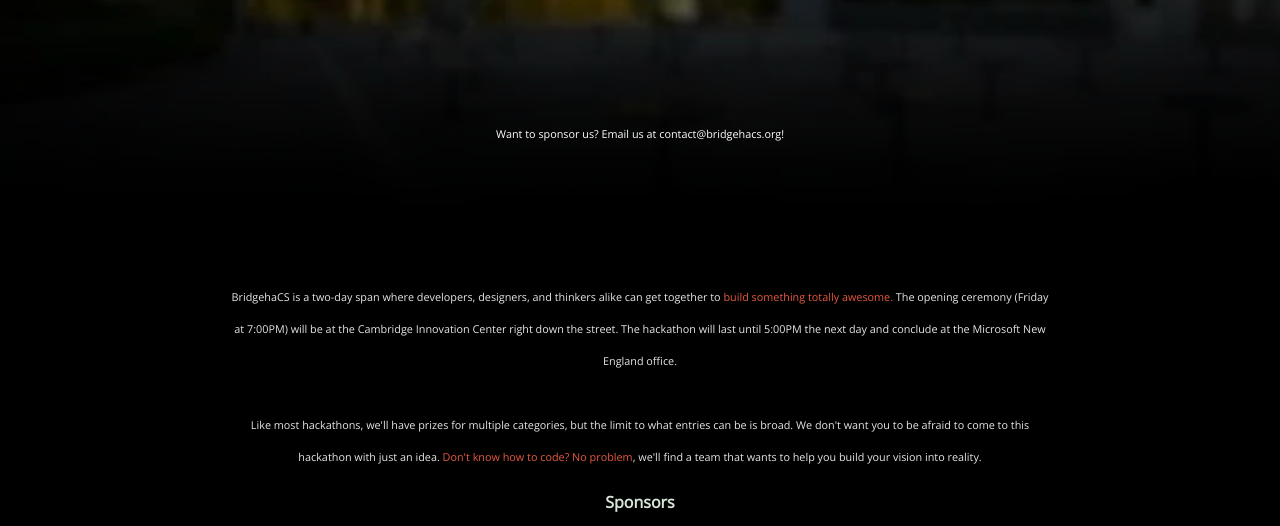
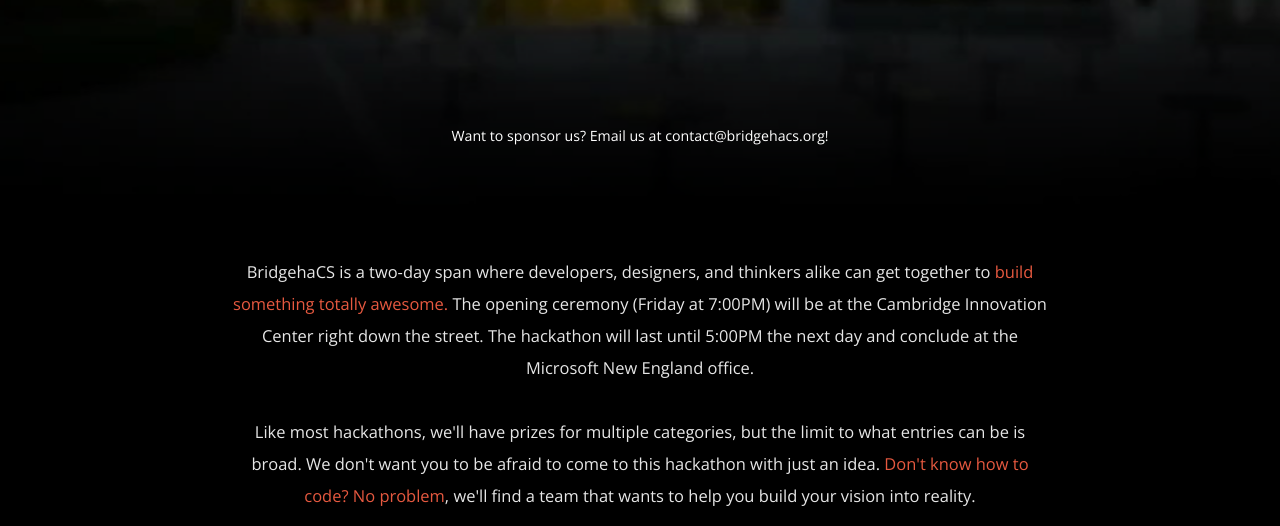
Before and after one commit to orintarou/bridge-hacs, a website: page public/index.html in a window 1280 px wide. Shown: the part 560-1086 px from the top of the page. Drawn offline with nearby package versions, Linux system fonts and the light colour scheme; a script that the page names is missing.

Commit message:
font size edits

```diff
--- a/public/style.css
+++ b/public/style.css
@@ -140,7 +140,7 @@ input {
 }
 
 #front-page h3 {
-    font-size: calc(.3vw + 7px);
+    font-size: calc(.6vw + 6.5px);
     font-weight: 200;
     text-align: center;
     webkit-animation-delay: 2s; /* Chrome, Safari, Opera */
@@ -204,11 +204,10 @@ input {
 }
 
 #about p {
-  font-size: calc(.3vw + 7px);
+  font-size: calc(.78vw + 6.5px);
   color:white;
   margin-left: 10%;
   margin-right: 10%;
-  margin-top: 4%;
 }
 
 #about .about-text{
```
